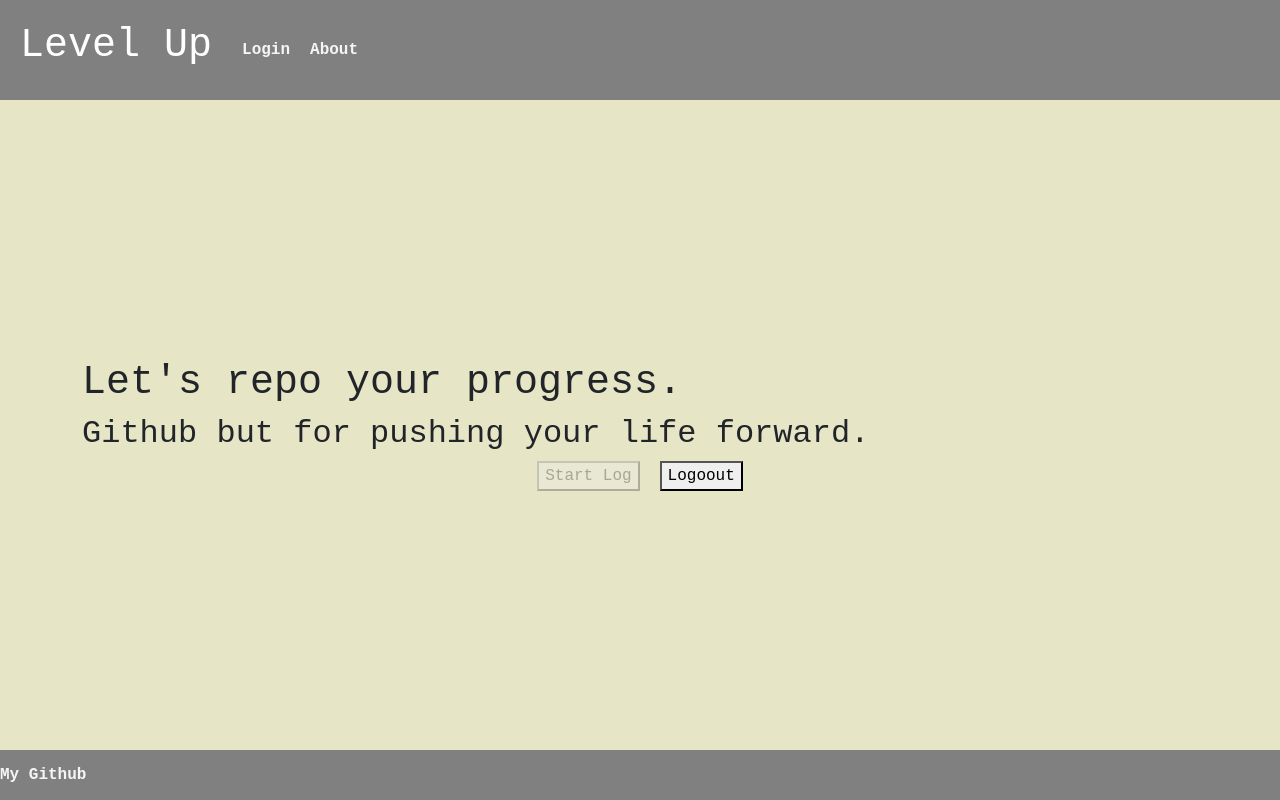
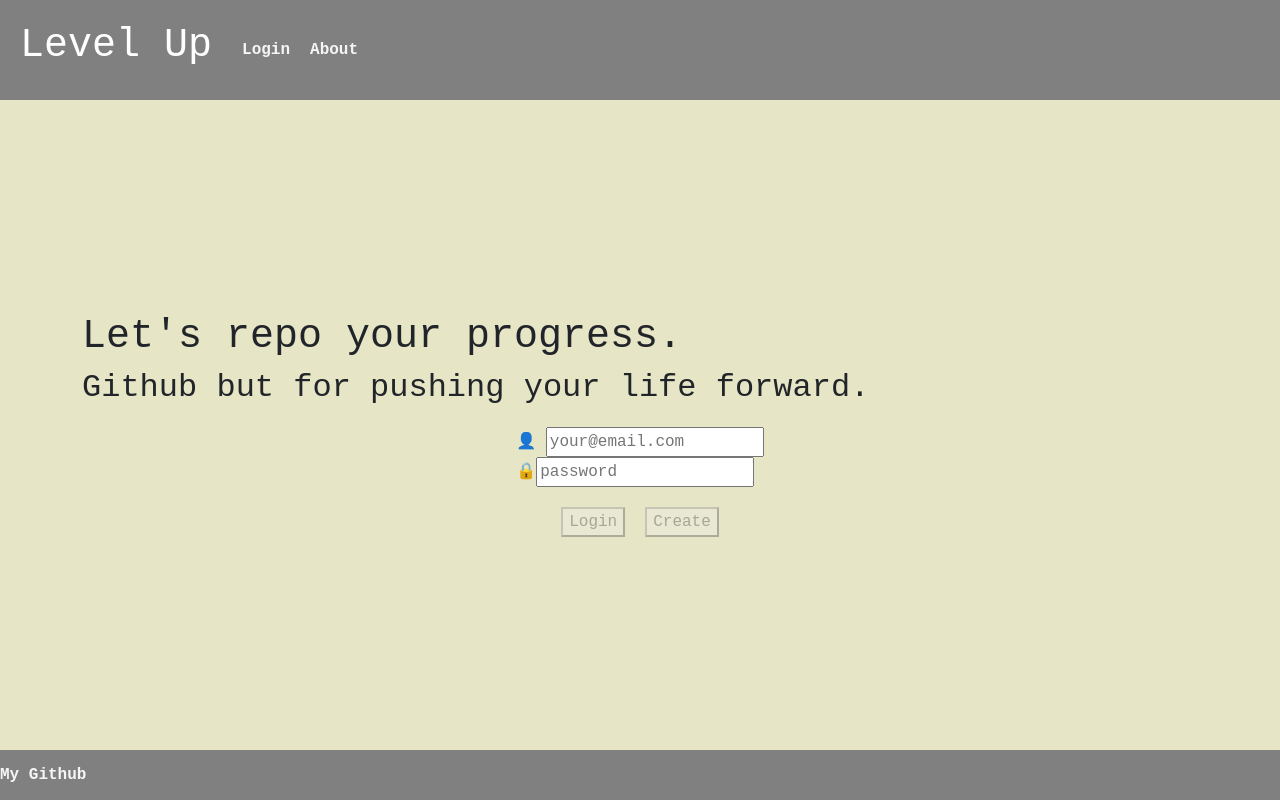
Before and after one commit to jtai56/startup, a React (Vite) app: page / in a window 1280 px wide. Built offline with nearby package versions, Linux system fonts and the light colour scheme.

Commit message:
finally login works

```diff
--- a/src/app.jsx
+++ b/src/app.jsx
@@ -43,6 +43,7 @@ export default function App() {
                     userName={userName}
                     authState={authState}
                     onAuthChange={(userName, authState) => {
+                    console.log('onAuthChange called with:', { userName, authState });
                     setAuthState(authState);
                     setUserName(userName);
                     }}
--- a/src/login/authenticated.jsx
+++ b/src/login/authenticated.jsx
@@ -23,11 +23,11 @@ export function Authenticated(props) {
   return (
     <div>
       <div className='playerName'>{props.userName}</div>
-      <Button variant='primary' onClick={() => navigate('/play')}>
+      <Button onClick={() => navigate('/play')}>
         Play
       </Button>
-      <Button variant='secondary' onClick={() => logout()}>
-        Logout
+      <Button onClick={() => logout()}>
+        Log Out
       </Button>
     </div>
   );
--- a/src/login/login.jsx
+++ b/src/login/login.jsx
@@ -6,6 +6,7 @@ import { AuthState } from './authstate';
 
 export function Login({ userName, authState, onAuthChange }) {
   const [loginName, setLoginName] = React.useState('');
+  console.log('Login component render - authState:', authState, 'userName:', userName);
   return (
     <main className='main'>
       <div className="container">
@@ -18,6 +19,7 @@ export function Login({ userName, authState, onAuthChange }) {
           <Unauthenticated
             userName={userName}
             onLogin={(loginUserName) => {
+              console.log('onLogin called with:', loginUserName);
               onAuthChange(loginUserName, AuthState.Authenticated);
             }}
           />
--- a/src/login/unauthenticated.jsx
+++ b/src/login/unauthenticated.jsx
@@ -4,9 +4,8 @@ import Button from 'react-bootstrap/Button';
 
 
 export function Unauthenticated(props) {
-    const [userName, setUserName] = React.useState(props.user);
+    const [userName, setUserName] = React.useState(props.userName || '');
     const [password, setPassword] = React.useState('');
-    const [displayError, setDisplayError] = React.useState(null);
 
     async function loginUser() {
         loginOrCreate(`/api/auth/login`);
@@ -17,19 +16,33 @@ export function Unauthenticated(props) {
     }
 
     async function loginOrCreate(endpoint) {
+        try {
+            console.log('Attempting login/create:', endpoint);
             const response = await fetch(endpoint, {
             method: 'post',
             body: JSON.stringify({ email: userName, password: password }),
             headers: {
                 'Content-type': 'application/json; charset=UTF-8',
             },
+            credentials: 'include', // Include cookies in the request
             });
+            console.log('Response status:', response.status);
             if (response?.status === 200) {
+                console.log('Success! Setting localStorage and calling onLogin');
                 localStorage.setItem('userName', userName);
                 props.onLogin(userName);
             } else {
+                let errorMsg = 'An error occurred';
+                try {
                     const body = await response.json();
-        setDisplayError(`⚠ Error: ${body.msg}`);
+                    errorMsg = body.msg || errorMsg;
+                } catch (e) {
+                    errorMsg = response.statusText || errorMsg;
+                }
+                console.log(`⚠ Error: ${errorMsg}`);
+            }
+        } catch (err) {
+            console.error('Error during login/create:', err);
         }
     }
 
@@ -39,9 +52,23 @@ export function Unauthenticated(props) {
     return (
         <div>
             <div>{props.userName}</div>
+            <div>
+                <div className="login">
+                    <div className="inputs">
+                        <div>
+                            <span>👤 </span>
+                            <input placeholder="your@email.com" type="text" value={userName} onChange={(e) => setUserName(e.target.value)}/>
+                        </div>
+                        <div>
+                            <span>🔒</span>
+                            <input placeholder="password" type="password" onChange={(e) => setPassword(e.target.value)}/>
+                        </div>
+                    </div>
+                </div>
+            </div>
             <div className="loginButtons">
-                <button onClick={() => Navigate('/log')} disabled={!userName || !password}>Start Log</button>
-                <button onClick={() => logout()} >Logoout</button>
+                <button onClick={() => loginUser()} disabled= {!userName || !password}>Login</button>
+                <button onClick={() => createUser()} disabled= {!userName || !password} >Create </button>
             </div>
         </div>
     );
```
Also changed, not shown: 1 other file (tests, documents, lock files or other folders). Lines whose indentation alone changed are shown as unchanged.
